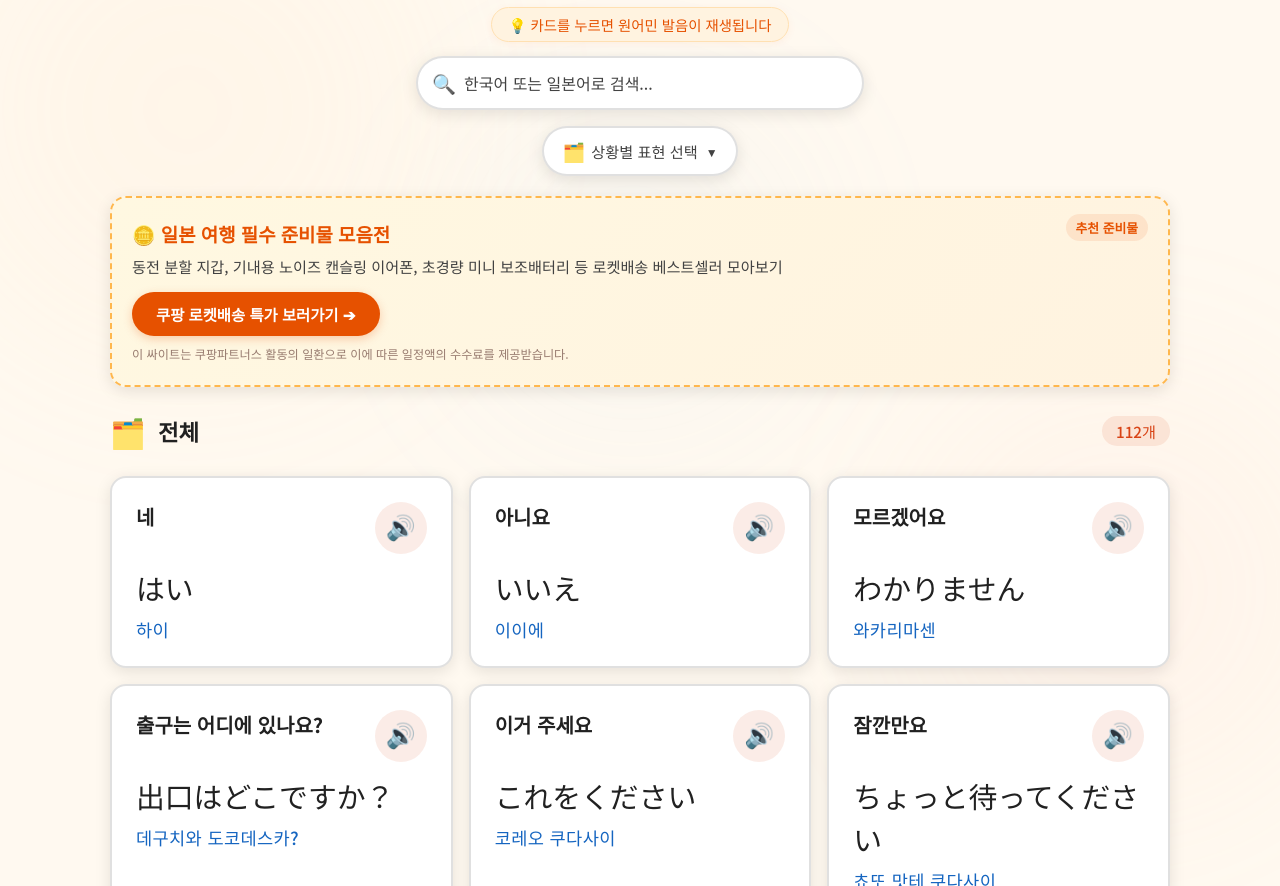
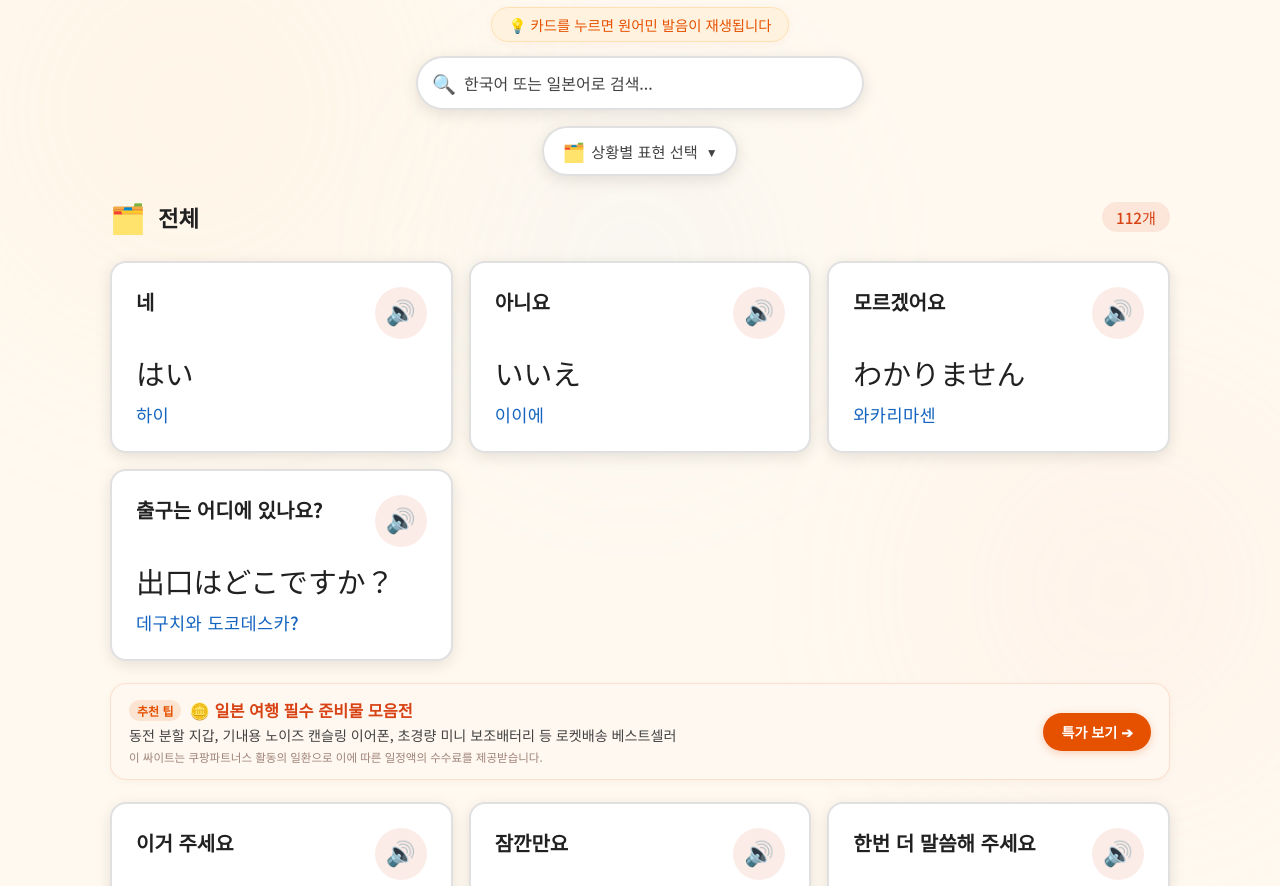
Before and after one commit to sunny8079/japanese, a website: page index.html in a window 1280 px wide. Shown: the part 66-952 px from the top of the page. Drawn offline with Linux system fonts and the light colour scheme.

Commit message:
feat(ui): 점선 박스 제거 및 회화 카드 사이 슬림 인피드 추천 배너로 전환

```diff
--- a/index.html
+++ b/index.html
@@ -256,6 +256,94 @@
       display: flex; align-items: center; gap: 12px;
     }
     .section-title span.icon { font-size: 1.8rem; }
+
+    /* ── 피드 중간 슬림 추천 배너 (점선 제거, 컴팩트 인피드) ── */
+    .slim-promo-banner {
+      grid-column: 1 / -1;
+      background: #FFF8F0;
+      border: 1px solid rgba(230, 81, 0, 0.15);
+      border-radius: var(--radius);
+      padding: 14px 18px;
+      box-shadow: 0 2px 10px rgba(0, 0, 0, 0.04);
+      margin: 6px 0;
+      transition: all 0.2s ease;
+    }
+    .slim-promo-banner:hover {
+      border-color: rgba(230, 81, 0, 0.35);
+      box-shadow: 0 4px 16px rgba(230, 81, 0, 0.08);
+      transform: translateY(-1px);
+    }
+    .slim-promo-inner {
+      display: flex;
+      align-items: center;
+      justify-content: space-between;
+      gap: 14px;
+    }
+    .slim-promo-info {
+      flex: 1;
+      min-width: 0;
+    }
+    .slim-promo-head {
+      display: flex;
+      align-items: center;
+      gap: 8px;
+      margin-bottom: 4px;
+      flex-wrap: wrap;
+    }
+    .slim-promo-badge {
+      background: rgba(230, 81, 0, 0.12);
+      color: #E65100;
+      font-size: 0.75rem;
+      font-weight: 700;
+      padding: 2px 8px;
+      border-radius: 50px;
+    }
+    .slim-promo-title {
+      font-size: 1.02rem;
+      font-weight: 700;
+      color: #D84315;
+    }
+    .slim-promo-desc {
+      font-size: 0.88rem;
+      color: var(--text-sub);
+      line-height: 1.4;
+      margin-bottom: 4px;
+    }
+    .slim-promo-disclaimer {
+      font-size: 0.72rem;
+      color: #8D6E63;
+      opacity: 0.85;
+      line-height: 1.3;
+    }
+    .slim-promo-btn {
+      background: #E65100;
+      color: #FFFFFF;
+      text-decoration: none;
+      font-size: 0.88rem;
+      font-weight: 700;
+      padding: 9px 18px;
+      border-radius: 50px;
+      white-space: nowrap;
+      flex-shrink: 0;
+      transition: all 0.2s;
+      box-shadow: 0 2px 8px rgba(230, 81, 0, 0.25);
+      text-align: center;
+    }
+    .slim-promo-btn:hover {
+      background: #BF360C;
+      transform: scale(1.02);
+    }
+    @media (max-width: 600px) {
+      .slim-promo-inner {
+        flex-direction: column;
+        align-items: flex-start;
+        gap: 10px;
+      }
+      .slim-promo-btn {
+        width: 100%;
+        padding: 9px 16px;
+      }
+    }
 
     /* ── 카드 그리드 ── */
     .phrases-grid {
@@ -793,14 +881,7 @@
 
 <!-- 메인 콘텐츠 -->
 <main>
-  <!-- 쿠팡 파트너스 추천 준비물 카드 (상시 노출) -->
-  <div class="promo-card" id="alwaysPromoCard">
-    <span class="promo-badge">추천 준비물</span>
-    <div class="promo-title">🪙 일본 여행 필수 준비물 모음전</div>
-    <div class="promo-desc">동전 분할 지갑, 기내용 노이즈 캔슬링 이어폰, 초경량 미니 보조배터리 등 로켓배송 베스트셀러 모아보기</div>
-    <a href="https://link.coupang.com/a/ihDPrSJjNI" target="_blank" rel="noopener noreferrer" class="promo-btn">쿠팡 로켓배송 특가 보러가기 ➔</a>
-    <div class="promo-disclaimer">이 싸이트는 쿠팡파트너스 활동의 일환으로 이에 따른 일정액의 수수료를 제공받습니다.</div>
-  </div>
+
   <!-- 구글 애드센스 본문 배너 (애드센스 통과 후 주석 해제하여 사용하세요) -->
   <!--
   <div class="adsense-banner">
@@ -1658,6 +1739,27 @@ function getAffiliateCard(catId) {
   return ads[catId] || null;
 }
 
+function createPromoBanner() {
+  const banner = document.createElement('div');
+  banner.className = 'slim-promo-banner';
+  banner.innerHTML = `
+    <div class="slim-promo-inner">
+      <div class="slim-promo-info">
+        <div class="slim-promo-head">
+          <span class="slim-promo-badge">추천 팁</span>
+          <span class="slim-promo-title">🪙 일본 여행 필수 준비물 모음전</span>
+        </div>
+        <div class="slim-promo-desc">동전 분할 지갑, 기내용 노이즈 캔슬링 이어폰, 초경량 미니 보조배터리 등 로켓배송 베스트셀러</div>
+        <div class="slim-promo-disclaimer">이 싸이트는 쿠팡파트너스 활동의 일환으로 이에 따른 일정액의 수수료를 제공받습니다.</div>
+      </div>
+      <a href="https://link.coupang.com/a/ihDPrSJjNI" target="_blank" rel="noopener noreferrer" class="slim-promo-btn">
+        특가 보기 ➔
+      </a>
+    </div>
+  `;
+  return banner;
+}
+
 function renderPhrases() {
   const grid = document.getElementById('phrasesGrid');
   const empty = document.getElementById('emptyState');
@@ -1679,9 +1781,7 @@ function renderPhrases() {
   }
   empty.style.display = 'none';
 
-  // (상단 추천 준비물 카드는 항상 노출되도록 상단에 배치됨)
-
-  phrases.forEach(p => {
+  phrases.forEach((p, index) => {
     const card = document.createElement('div');
     card.className = 'phrase-card';
     card.innerHTML =
@@ -1698,7 +1798,18 @@ function renderPhrases() {
       speak(ttsText, card);
     });
     grid.appendChild(card);
+
+    // 슬림 배너 삽입:
+    // 4번째 표현(index 3) 뒤에 자연스럽게 삽입하고, 전체(106개)처럼 긴 목록일 경우 매 14개마다 추가 삽입
+    if (index === 3 || (index > 3 && (index - 3) % 14 === 0 && index < phrases.length - 1)) {
+      grid.appendChild(createPromoBanner());
+    }
   });
+
+  // 표현이 4개 미만인 경우 맨 뒤에 슬림 배너 삽입
+  if (phrases.length < 4 && phrases.length > 0) {
+    grid.appendChild(createPromoBanner());
+  }
 }
 
 // ──────────────────────────────────────────────
--- a/sw.js
+++ b/sw.js
@@ -1,4 +1,4 @@
-const CACHE_NAME = 'mom-japan-v4';
+const CACHE_NAME = 'mom-japan-v5';
 const ASSETS = [
   './',
   './index.html',
```
